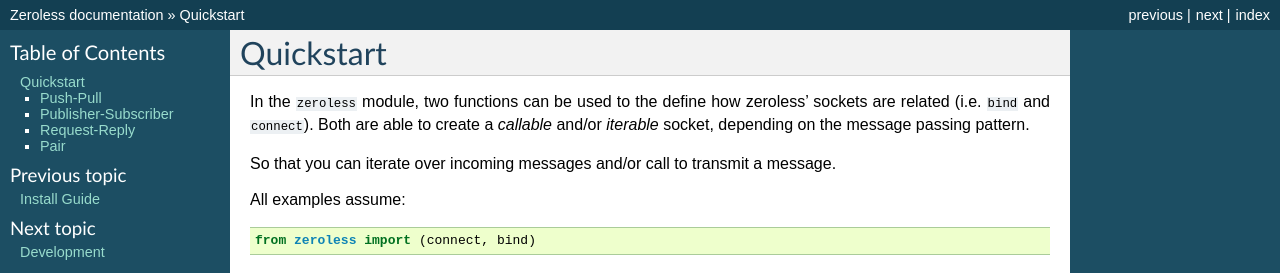
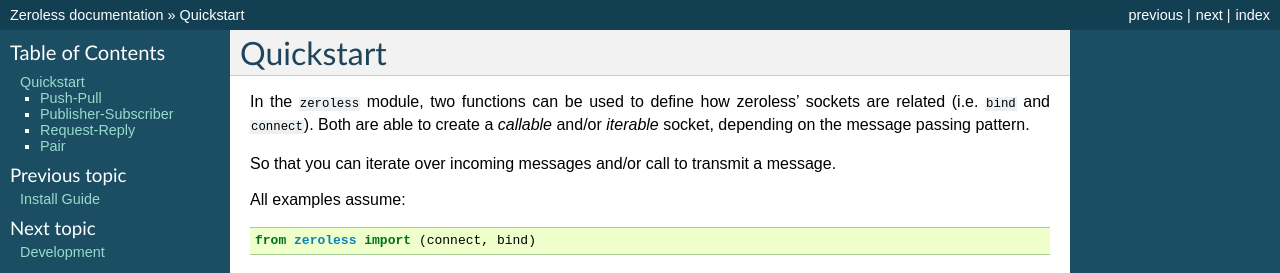
Before and after one commit to zmqless/python-zeroless, a Sphinx documentation site: the page built from docs/quickstart.rst, in a window 1280 px wide. Shown: the top 273 px of the page. Built offline with Sphinx 7.4.7, drawn with Linux system fonts in a browser that asks for light colours.

Commit message:
Fixed typos in the documentation.

```diff
--- a/README.rst
+++ b/README.rst
@@ -24,7 +24,7 @@ Installation
 Python API
 ----------
 
-In the ``zeroless`` module, two functions can be used to the define how
+In the ``zeroless`` module, two functions can be used to define how
 zeroless' sockets are related (i.e. ``bind`` and ``connect``). Both are
 able to create a *callable* and/or *iterable* socket, depending on the
 message passing pattern.
--- a/docs/index.rst
+++ b/docs/index.rst
@@ -71,7 +71,7 @@ Development
 ===========
 
 We welcome contributions of any kind (ideas, code, tests, documentation, examples, ...).
-See the :doc:`development` for further details.
+See the :doc:`development` section for further details.
 
 Links
 =====
--- a/docs/quickstart.rst
+++ b/docs/quickstart.rst
@@ -3,7 +3,7 @@
 Quickstart
 ----------
 
-In the ``zeroless`` module, two functions can be used to the define how
+In the ``zeroless`` module, two functions can be used to define how
 zeroless' sockets are related (i.e. ``bind`` and ``connect``). Both are
 able to create a *callable* and/or *iterable* socket, depending on the
 message passing pattern.
```
